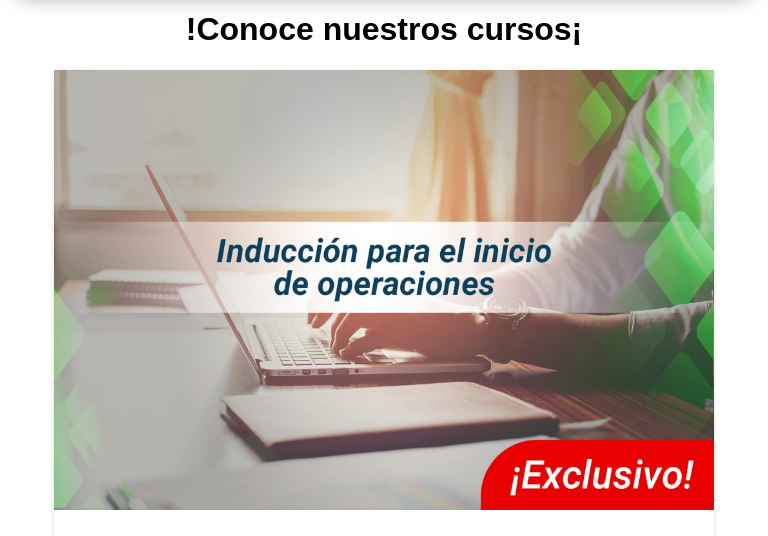
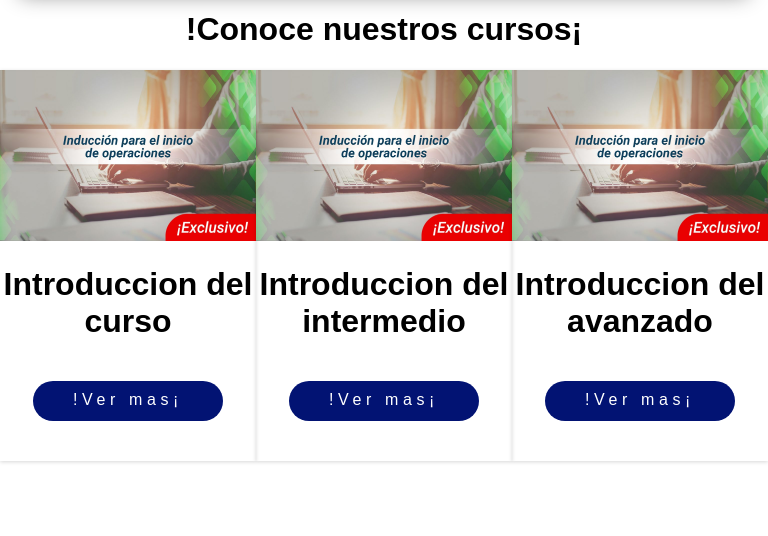
Before and after one commit to Karly-Dan/CPCH, a Nuxt app: page /servicios in a window 768 px wide. Shown: the part 134-670 px from the top of the page. Built offline with nearby package versions, Linux system fonts and the light colour scheme.

Commit message:
se agrega media query para vista tablet

```diff
--- a/pages/servicios.vue
+++ b/pages/servicios.vue
@@ -2,7 +2,7 @@
   <main>
     <header-vue/>
     <barra-vue />
-    <div>
+    <div class="contenedor-curso">
         <div class="titulo-cursos">
             <h1>!Conoce nuestros cursos¡</h1>
         </div>
@@ -48,6 +48,12 @@ main {
 .titulo-cursos {
     text-align: center;
 }
+@media (min-width: 768px) and (max-width: 1023px) {
+    .contenedor-tarjetas {
+        display: flex;
+        justify-content: space-around;
+    }
+}
 
 @media (min-width: 1024px) {
     .contenedor-tarjetas {
```
